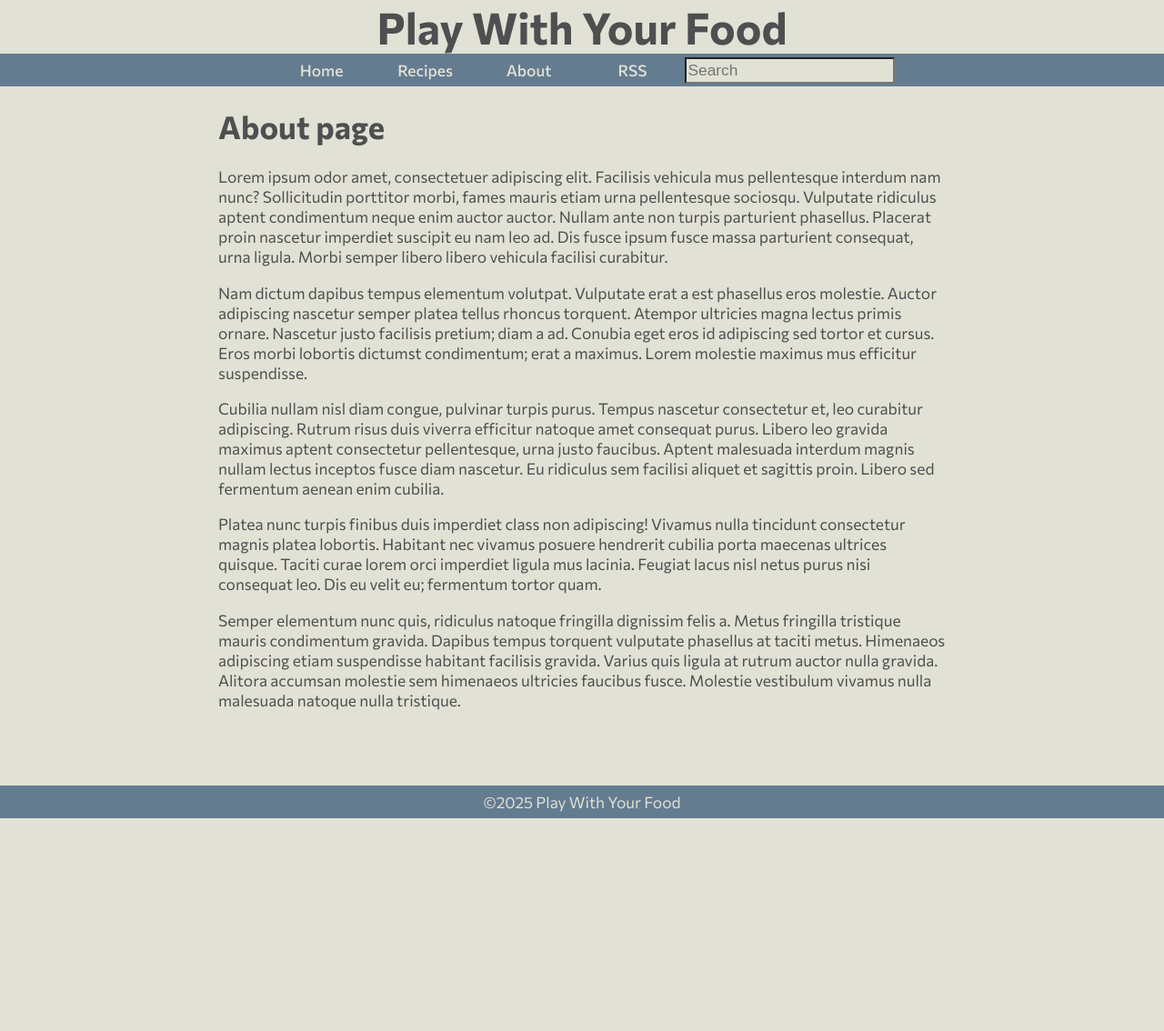
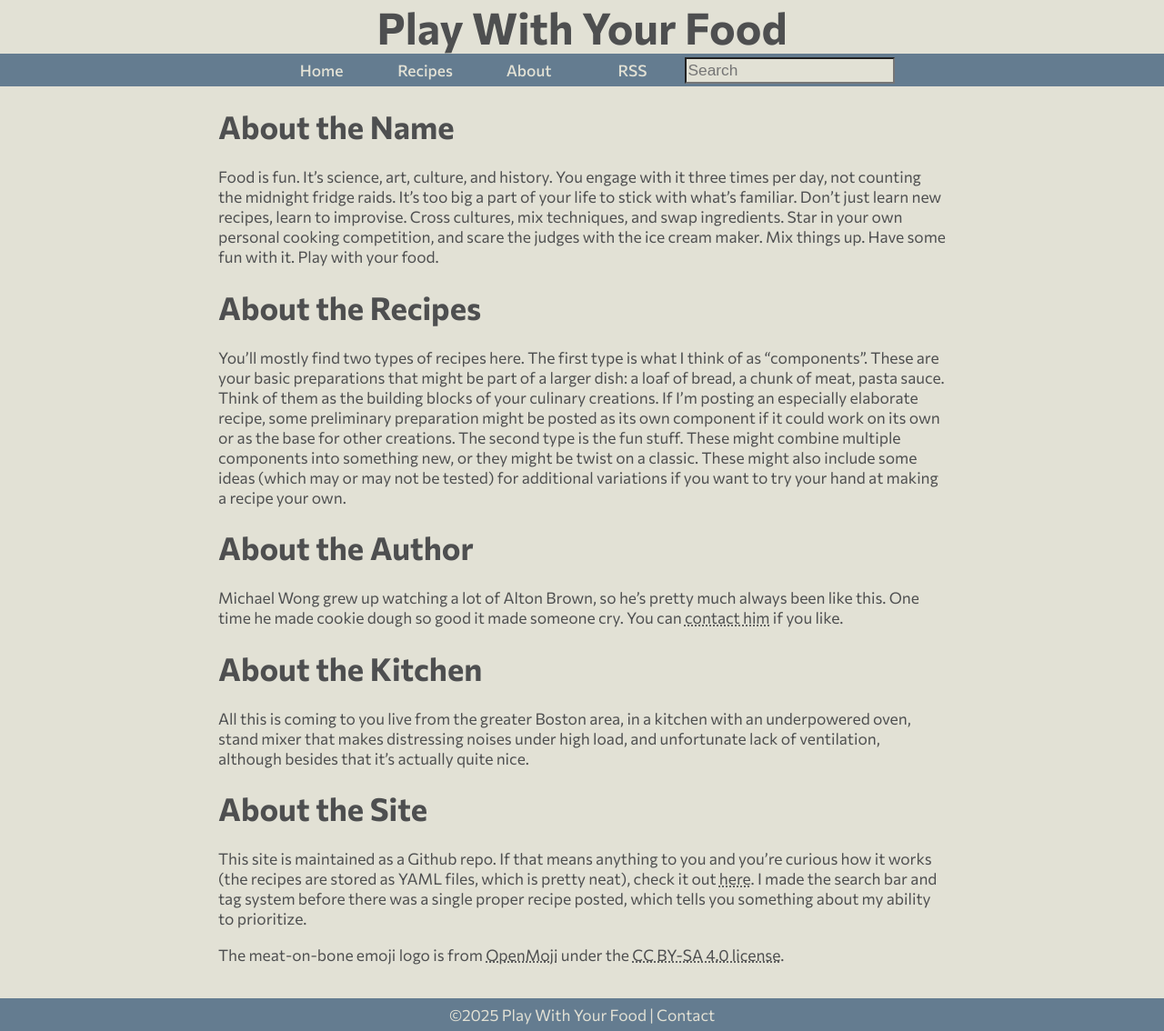
Before and after one commit to wugologist/play-with-your-food, a Jekyll site: the page built from about.md, in a window 1280 px wide. Shown: the whole page at 91% size. Built offline with Jekyll 4.4.1, drawn with Linux system fonts in a browser that asks for light colours; before the commit the page ends 900 px from its top, so only the background shows below that.

Commit message:
About and contact pages

```diff
--- a/_layouts/default.html
+++ b/_layouts/default.html
@@ -20,7 +20,7 @@
         {{ content }}
       </main>
       <footer>
-        ©{{ 'now' | date: "%Y" }} Play With Your Food
+        ©{{ 'now' | date: "%Y" }} Play With Your Food | <a href="/contact">Contact</a>
       </footer>
     </div>
   </body>
--- a/_sass/main.scss
+++ b/_sass/main.scss
@@ -45,6 +45,11 @@ footer {
   background-color: $accent;
   color: $light;
   margin-top: 20px;
+
+  a {
+    color: $light;
+    text-decoration: none;
+  }
 }
 
 main {
--- a/about.md
+++ b/about.md
@@ -2,14 +2,25 @@
 layout: default
 title: About
 ---
-# About page
 
-Lorem ipsum odor amet, consectetuer adipiscing elit. Facilisis vehicula mus pellentesque interdum nam nunc? Sollicitudin porttitor morbi, fames mauris etiam urna pellentesque sociosqu. Vulputate ridiculus aptent condimentum neque enim auctor auctor. Nullam ante non turpis parturient phasellus. Placerat proin nascetur imperdiet suscipit eu nam leo ad. Dis fusce ipsum fusce massa parturient consequat, urna ligula. Morbi semper libero libero vehicula facilisi curabitur.
+# About the Name
 
-Nam dictum dapibus tempus elementum volutpat. Vulputate erat a est phasellus eros molestie. Auctor adipiscing nascetur semper platea tellus rhoncus torquent. Atempor ultricies magna lectus primis ornare. Nascetur justo facilisis pretium; diam a ad. Conubia eget eros id adipiscing sed tortor et cursus. Eros morbi lobortis dictumst condimentum; erat a maximus. Lorem molestie maximus mus efficitur suspendisse.
+Food is fun. It's science, art, culture, and history. You engage with it three times per day, not counting the midnight fridge raids. It's too big a part of your life to stick with what's familiar. Don't just learn new recipes, learn to improvise. Cross cultures, mix techniques, and swap ingredients. Star in your own personal cooking competition, and scare the judges with the ice cream maker. Mix things up. Have some fun with it. Play with your food.
 
-Cubilia nullam nisl diam congue, pulvinar turpis purus. Tempus nascetur consectetur et, leo curabitur adipiscing. Rutrum risus duis viverra efficitur natoque amet consequat purus. Libero leo gravida maximus aptent consectetur pellentesque, urna justo faucibus. Aptent malesuada interdum magnis nullam lectus inceptos fusce diam nascetur. Eu ridiculus sem facilisi aliquet et sagittis proin. Libero sed fermentum aenean enim cubilia.
+# About the Recipes
 
-Platea nunc turpis finibus duis imperdiet class non adipiscing! Vivamus nulla tincidunt consectetur magnis platea lobortis. Habitant nec vivamus posuere hendrerit cubilia porta maecenas ultrices quisque. Taciti curae lorem orci imperdiet ligula mus lacinia. Feugiat lacus nisl netus purus nisi consequat leo. Dis eu velit eu; fermentum tortor quam.
+You'll mostly find two types of recipes here. The first type is what I think of as "components". These are your basic preparations that might be part of a larger dish: a loaf of bread, a chunk of meat, pasta sauce. Think of them as the building blocks of your culinary creations. If I'm posting an especially elaborate recipe, some preliminary preparation might be posted as its own component if it could work on its own or as the base for other creations. The second type is the fun stuff. These might combine multiple components into something new, or they might be twist on a classic. These might also include some ideas (which may or may not be tested) for additional variations if you want to try your hand at making a recipe your own.
 
-Semper elementum nunc quis, ridiculus natoque fringilla dignissim felis a. Metus fringilla tristique mauris condimentum gravida. Dapibus tempus torquent vulputate phasellus at taciti metus. Himenaeos adipiscing etiam suspendisse habitant facilisis gravida. Varius quis ligula at rutrum auctor nulla gravida. Alitora accumsan molestie sem himenaeos ultricies faucibus fusce. Molestie vestibulum vivamus nulla malesuada natoque nulla tristique.
+# About the Author
+
+Michael Wong grew up watching a lot of Alton Brown, so he's pretty much always been like this. One time he made cookie dough so good it made someone cry. You can [contact him](/contact) if you like.
+
+# About the Kitchen
+
+All this is coming to you live from the greater Boston area, in a kitchen with an underpowered oven, stand mixer that makes distressing noises under high load, and unfortunate lack of ventilation, although besides that it's actually quite nice.
+
+# About the Site
+
+This site is maintained as a Github repo. If that means anything to you and you're curious how it works (the recipes are stored as YAML files, which is pretty neat), check it out [here](https://github.com/wugologist/play-with-your-food). I made the search bar and tag system before there was a single proper recipe posted, which tells you something about my ability to prioritize.
+
+The meat-on-bone emoji logo is from [OpenMoji](https://openmoji.org/) under the [CC BY-SA 4.0 license](https://creativecommons.org/licenses/by-sa/4.0/#).
```
Also changed, not shown: contact.md (added, +9 -0 lines).
